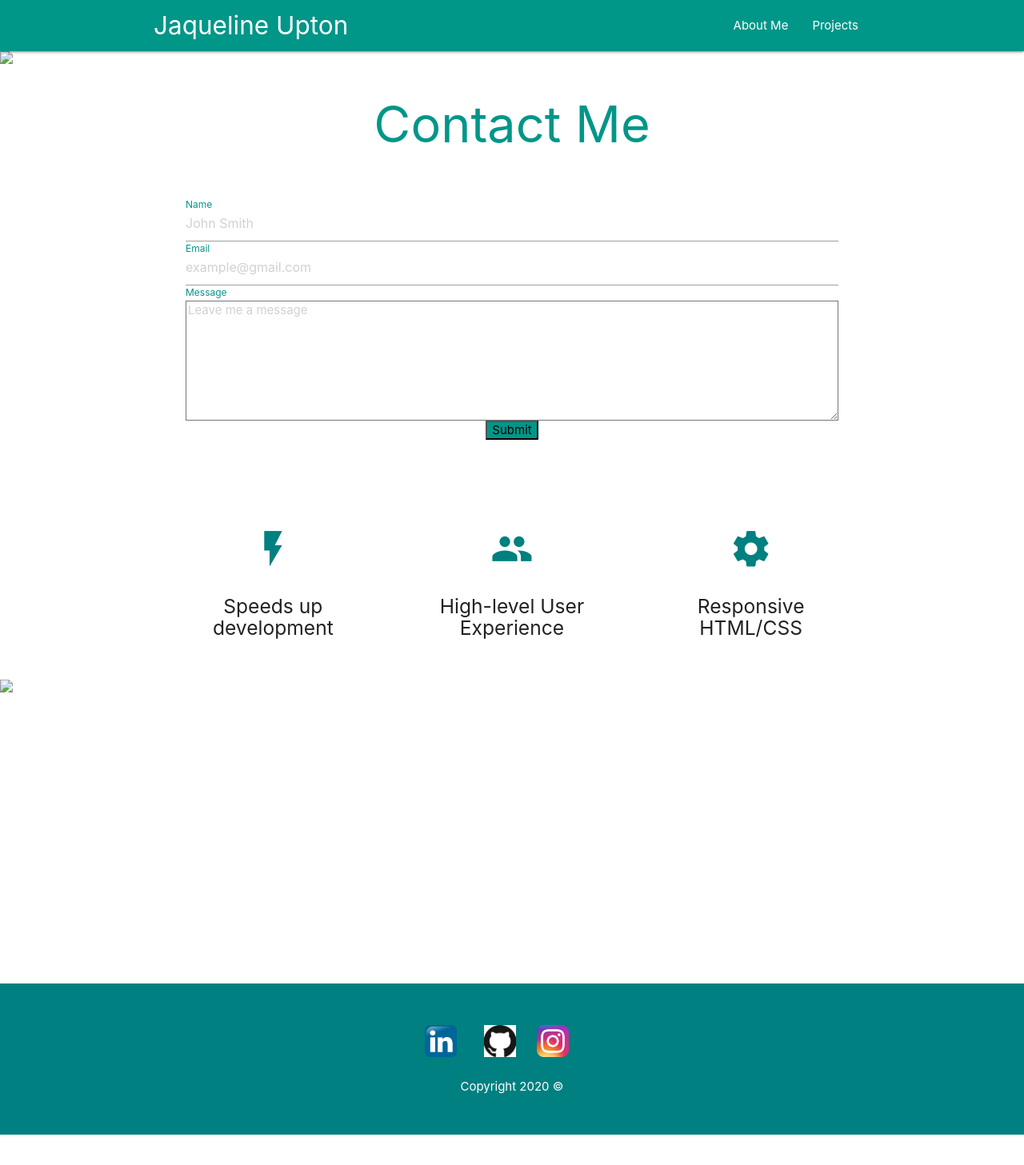
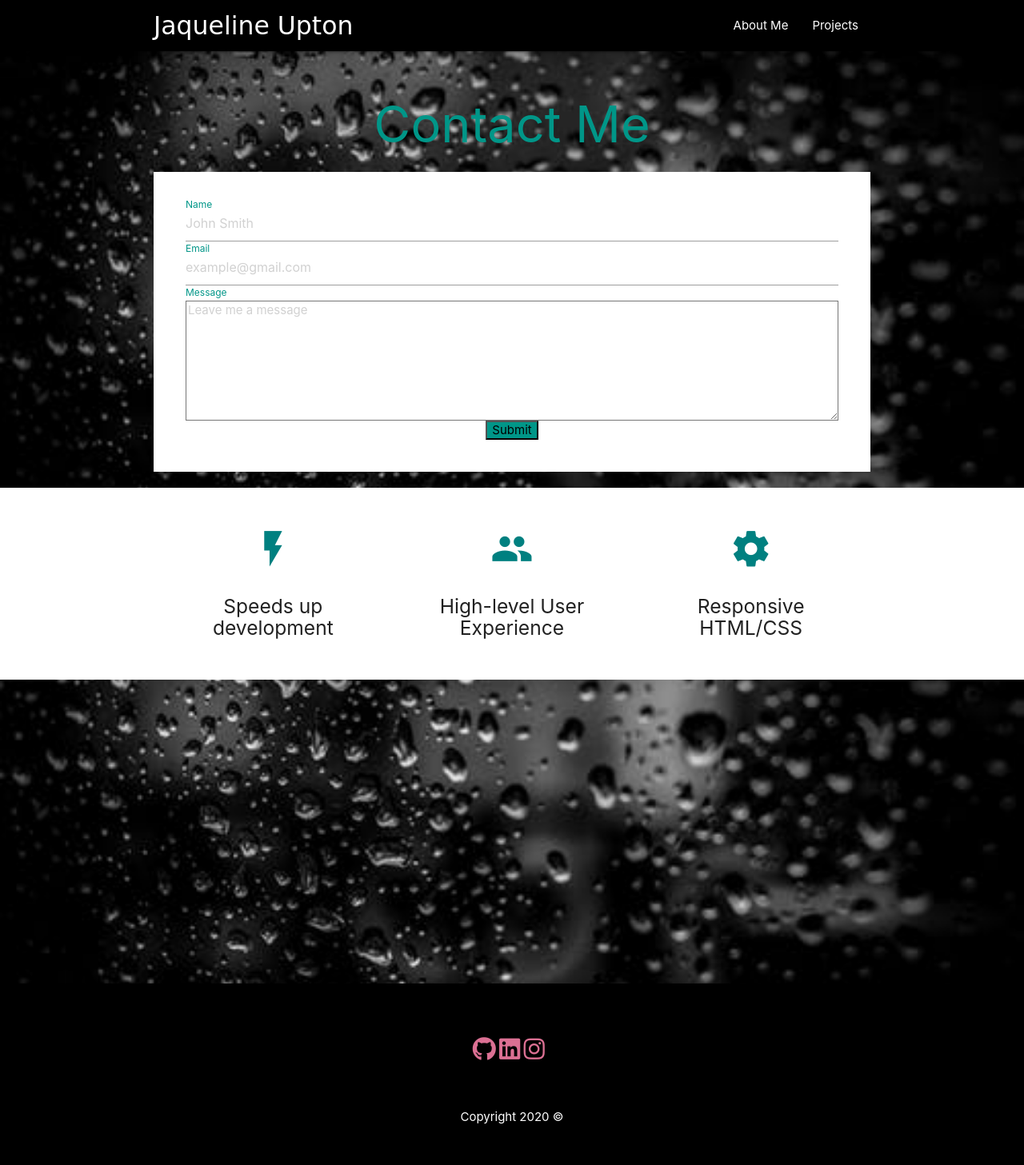
Before and after one commit to Jupton2020/ProfessionalMaterials, a plain HTML site: page contact.html in a window 1280 px wide. Shown: the whole page at 80% size. Before the commit the page ends 1419 px from the top, so only its background shows below. Drawn offline with nearby package versions, Linux system fonts and the light colour scheme.

Commit message:
updated background

```diff
--- a/contact.html
+++ b/contact.html
@@ -8,12 +8,14 @@
   <!-- CSS  -->
   <link href="https://fonts.googleapis.com/icon?family=Material+Icons" rel="stylesheet">
   <link href="css/materialize.css" type="text/css" rel="stylesheet" media="screen,projection"/>
+  <link rel="stylesheet" href="https://use.fontawesome.com/releases/v5.8.1/css/all.css"
+    integrity="sha384-50oBUHEmvpQ+1lW4y57PTFmhCaXp0ML5d60M1M7uH2+nqUivzIebhndOJK28anvf" crossorigin="anonymous" />
   <link href="css/style.css" type="text/css" rel="stylesheet" media="screen,projection"/>
 </head>
 <body>
-  <nav class="teal"  role="navigation">
+    <nav style="background-color:black;" role="navigation">
         <div class="nav-wrapper container">
-      <a id="logo-container" href="#" class="brand-logo">Jaqueline Upton</a>
+          <a id="logo-container" href="#" class="brand-logo" style="font-family:cursive">Jaqueline Upton</a>
           <ul class="right hide-on-med-and-down">
         <li><a href="../ProfessionalMaterials/index.html">About Me</a></li>
         <li><a href="../ProfessionalMaterials/projects.html">Projects</a></li>
@@ -66,7 +68,7 @@
 
       </div>
     </div>
-    <div class="parallax"><img src="../ProfessionalMaterials/img/how-to-become-successful-freelance-web-developer.jpeg" alt="Unsplashed background img 2"></div>
+    <div class="parallax"><img src="../ProfessionalMaterials/img/black raining.jpeg" alt="Unsplashed background img 2"></div>
   </div>
   <div class="container">
         <div class="section">
@@ -113,16 +115,24 @@
             </div>
           </div>
         </div>
-        <div class="parallax"><img src="../ProfessionalMaterials/img/how-to-become-successful-freelance-web-developer.jpeg"
+        <div class="parallax"><img src="../ProfessionalMaterials/img/black raining.jpeg"
             alt="Unsplashed background img 2"></div>
       </div>
 
 
 
       <footer class="dynamicfooter center"
-    style="background-color:teal; text-align: center; align-items: center; justify-content: center;padding: 30px;">
+      style="background-color:black; text-align: center; align-items: center; justify-content: center;padding: 30px;">
 
-        <div><a href="https://www.linkedin.com/in/jaqueline-sant-anna-upton-5a1285189/" target="_blank"><img
+          <div>
+          <ul class="center">
+          <a href="https://github.com/Jupton2020"><i class="fab fa-github fa-2x" style="color: palevioletred"></i></a>
+          <a href="https://www.linkedin.com/in/jaqueline-s-5a1285189/"><i class="fab fa-linkedin fa-2x" style="color: palevioletred"></i></a>
+          <a href="#"><i class="fab fa-instagram fa-2x" style="color: palevioletred"></i></a>
+           </ul>
+
+
+        <!-- <a href="https://www.linkedin.com/in/jaqueline-sant-anna-upton-5a1285189/" target="_blank"><img
             src="../ProfessionalMaterials/img/link.png"       alt="linkedin" width="40px" height="40px"
             style="margin: 0px;">
               </img></a>
@@ -131,11 +141,12 @@
               </img></a>
         <a href="#" target="_blank"><img src="../ProfessionalMaterials/img/Instagram.png" alt="instagram"
             width="40px" height="40px" style="margin: 0px;">
-            </img></a>
+              </img></a>  -->
           </div>
       <p class="center" style="color: white;justify-content: center; text-align: center;">Copyright 2020 &copy;</p>
 
     </footer>
+
 
 
   <!--  Scripts-->
```
Also changed, not shown: index.html (+28 -18 lines), projects.html (+18 -7 lines), img/black raining.jpeg (added), img/blackcomputer.jpg (added), img/lamp.jpeg (added), img/plants and iphone.jpeg (added). Lines whose indentation alone changed are shown as unchanged.
